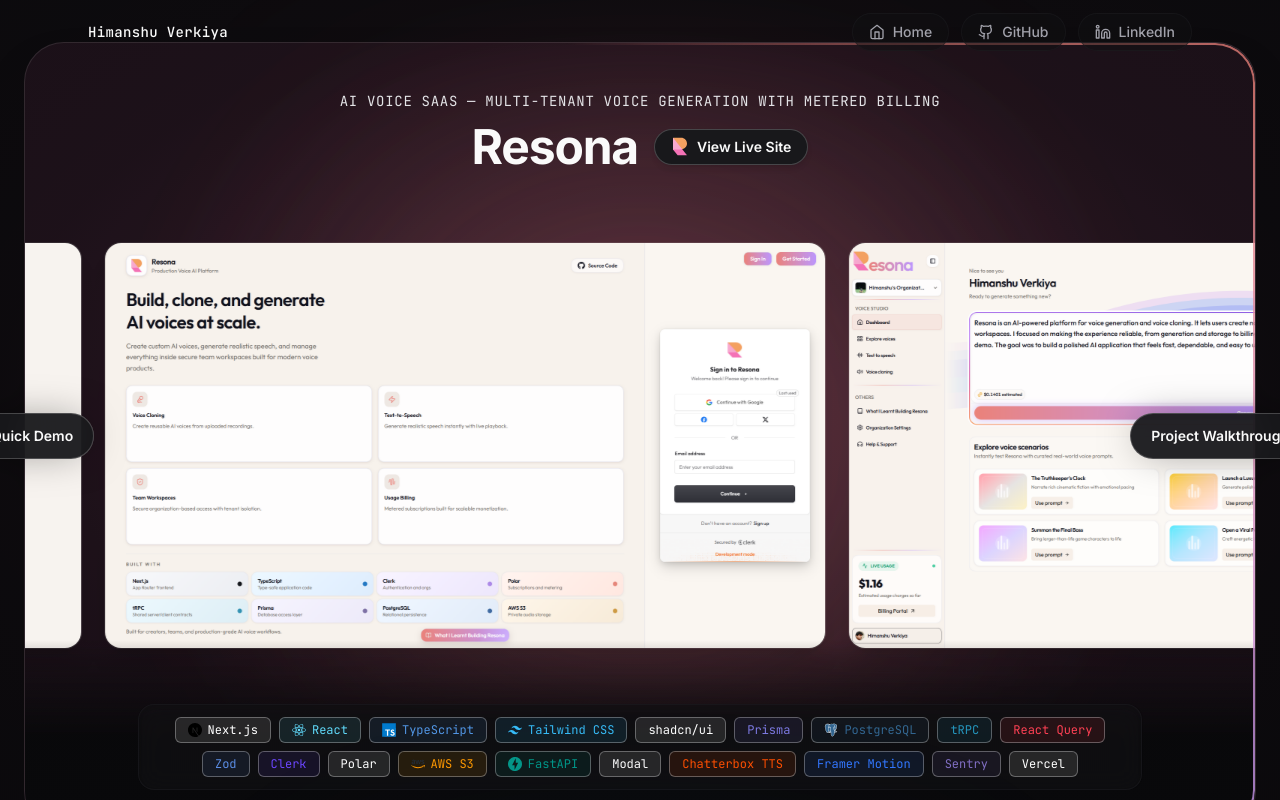
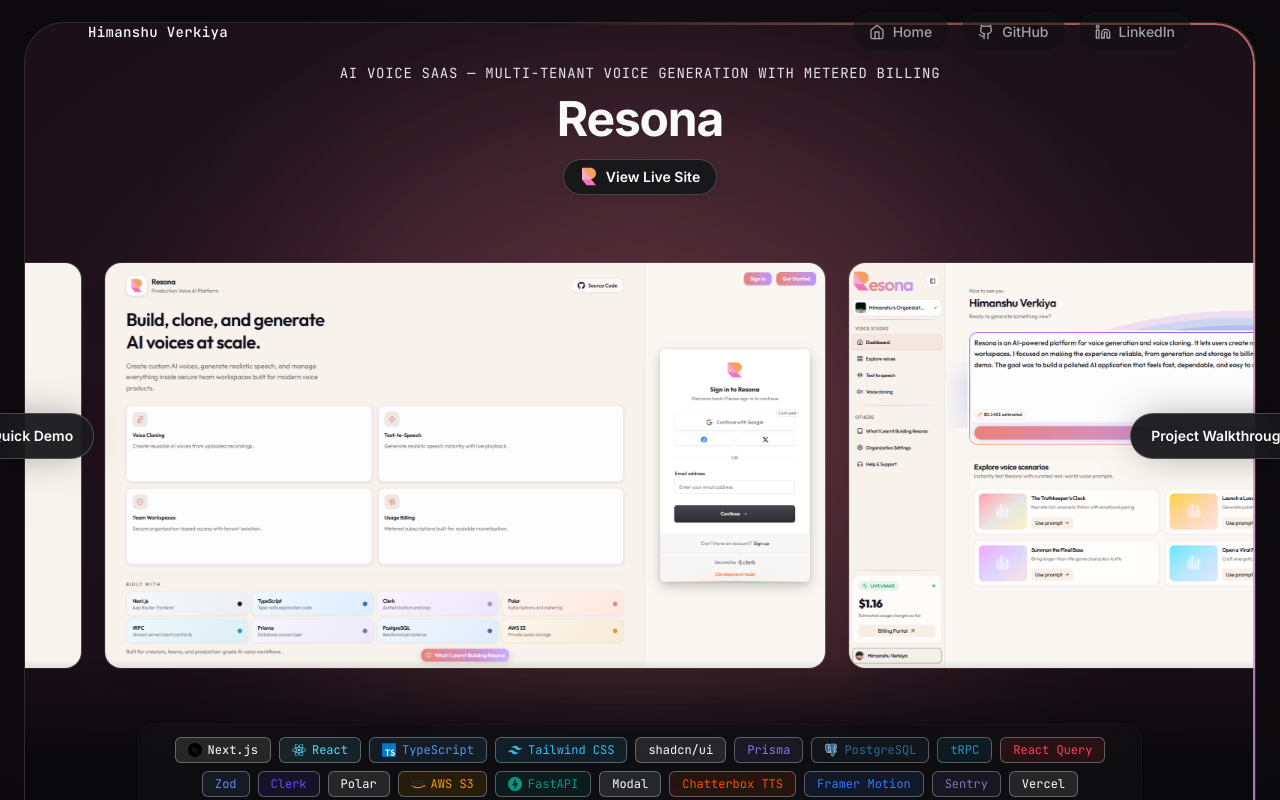
Before and after one commit to verkiya/Projects, a Next.js app: page / in a window 1280 px wide. Built offline with nearby package versions, Linux system fonts and the light colour scheme.

Commit message:
feat: implement portfolio structure with project showcase, custom metadata, and 404 error page.

```diff
--- /dev/null
+++ b/src/app/not-found.tsx
@@ -0,0 +1,46 @@
+import Link from "next/link";
+import { motion } from "motion/react";
+
+export default function NotFound() {
+  return (
+    <div className="min-h-screen flex items-center justify-center relative overflow-hidden bg-background px-4">
+      {/* Background ambient glow */}
+      <div
+        className="absolute inset-0 blur-[100px] -z-10 opacity-30"
+        style={{
+          background: "radial-gradient(circle at 50% 50%, #f472b6, transparent 50%)"
+        }}
+      />
+
+      <div className="relative z-10 max-w-2xl w-full flex flex-col items-center text-center p-8 md:p-12 rounded-[2.5rem] bg-surface-elevated/40 backdrop-blur-3xl border border-white/10 shadow-2xl">
+        <h1 className="text-8xl md:text-9xl font-bold text-transparent bg-clip-text bg-gradient-to-br from-white to-white/40 tracking-tighter mb-4">
+          404
+        </h1>
+        <h2 className="text-2xl md:text-3xl font-semibold text-text-primary mb-6">
+          Lost in the void
+        </h2>
+        <p className="text-text-secondary mb-10 max-w-md mx-auto text-lg">
+          The page you're looking for has drifted into deep space. Let's get you back to familiar territory.
+        </p>
+
+        <Link
+          href="/"
+          className="group relative inline-flex h-12 items-center justify-center gap-2 rounded-full bg-white px-8 text-sm font-semibold text-black transition-all hover:scale-105 active:scale-95"
+        >
+          <span>Return Home</span>
+          <svg
+            className="w-4 h-4 transition-transform group-hover:translate-x-1"
+            viewBox="0 0 24 24"
+            fill="none"
+            stroke="currentColor"
+            strokeWidth="2"
+            strokeLinecap="round"
+            strokeLinejoin="round"
+          >
+            <path d="M5 12h14M12 5l7 7-7 7" />
+          </svg>
+        </Link>
+      </div>
+    </div>
+  );
+}
--- a/src/components/project-card.tsx
+++ b/src/components/project-card.tsx
@@ -103,7 +103,7 @@
           </div>
 
           {/* Top Details */}
-          <div className="z-10 text-center px-6 md:px-12 pt-12 pb-8 flex flex-col items-center">
+          <div className="z-10 text-center px-6 md:px-12 pt-10 pb-6 flex flex-col items-center">
             <motion.p
               initial={{ opacity: 0, y: 10 }}
               whileInView={{ opacity: 1, y: 0 }}
@@ -112,16 +112,24 @@
             >
               {project.tagline}
             </motion.p>
+            <motion.h2
+              initial={{ opacity: 0, y: 20 }}
+              whileInView={{ opacity: 1, y: 0 }}
+              viewport={{ once: true }}
+              transition={{ delay: 0.1 }}
+              className="text-3xl md:text-5xl font-bold tracking-tight text-text-primary mb-4"
+            >
+              {project.name}
+            </motion.h2>
+
+            {/* Action Buttons */}
             <motion.div
               initial={{ opacity: 0, y: 20 }}
               whileInView={{ opacity: 1, y: 0 }}
               viewport={{ once: true }}
-              transition={{ delay: 0.1 }}
-              className="flex items-center gap-4 mb-4"
+              transition={{ delay: 0.15 }}
+              className="flex flex-wrap items-center justify-center gap-3 mb-5"
             >
-              <h2 className="text-3xl md:text-5xl font-bold tracking-tight text-text-primary">
-                {project.name}
-              </h2>
               {project.links.demo && (
                  <a
                    href={project.links.demo}
@@ -140,6 +148,19 @@
                    )}
                    View Live Site
                  </a>
+              )}
+              {project.links.github && (
+                <a
+                  href={project.links.github}
+                  target="_blank"
+                  rel="noopener noreferrer"
+                  className="inline-flex h-9 items-center gap-2 rounded-full bg-surface-elevated/80 backdrop-blur-md border border-white/10 px-4 text-sm font-semibold text-text-primary transition-all hover:scale-105 hover:bg-white/10 hover:border-white/20 shadow-lg cursor-pointer"
+                >
+                  <svg width="16" height="16" viewBox="0 0 24 24" fill="currentColor">
+                    <path fillRule="evenodd" clipRule="evenodd" d="M12 2C6.477 2 2 6.477 2 12c0 4.42 2.865 8.166 6.839 9.489.5.092.682-.217.682-.482 0-.237-.008-.866-.013-1.7-2.782.603-3.369-1.34-3.369-1.34-.454-1.156-1.11-1.462-1.11-1.462-.908-.62.069-.608.069-.608 1.003.07 1.531 1.03 1.531 1.03.892 1.529 2.341 1.087 2.91.831.092-.646.35-1.086.636-1.336-2.22-.253-4.555-1.11-4.555-4.943 0-1.091.39-1.984 1.029-2.683-.103-.253-.446-1.27.098-2.647 0 0 .84-.269 2.75 1.025A9.578 9.578 0 0112 6.836c.85.004 1.705.114 2.504.336 1.909-1.294 2.747-1.025 2.747-1.025.546 1.379.203 2.394.1 2.647.64.699 1.028 1.592 1.028 2.683 0 3.842-2.339 4.687-4.566 4.935.359.309.678.919.678 1.852 0 1.336-.012 2.415-.012 2.743 0 .267.18.578.688.48C19.138 20.161 22 16.418 22 12c0-5.523-4.477-10-10-10z" />
+                  </svg>
+                  <span>Source Code</span>
+                </a>
               )}
             </motion.div>
           </div>
--- a/src/lib/data.ts
+++ b/src/lib/data.ts
@@ -114,7 +114,7 @@
   {
     id: "curate",
     name: "Curate",
-    tagline: "AI-Native Web IDE",
+    tagline: "AI-Native Web IDE — Build software without leaving the web",
     description: "A comprehensive AI-powered web IDE. Features real-time state synchronization, robust background job processing, and in-browser terminal execution for a seamless development experience.",
     thumbnail: "/curate/introduction.png",
     icon: "/curate/icon.png",
```
